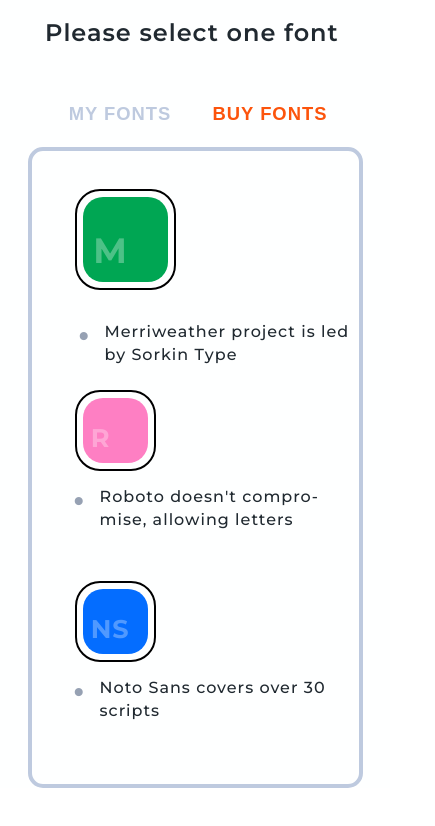
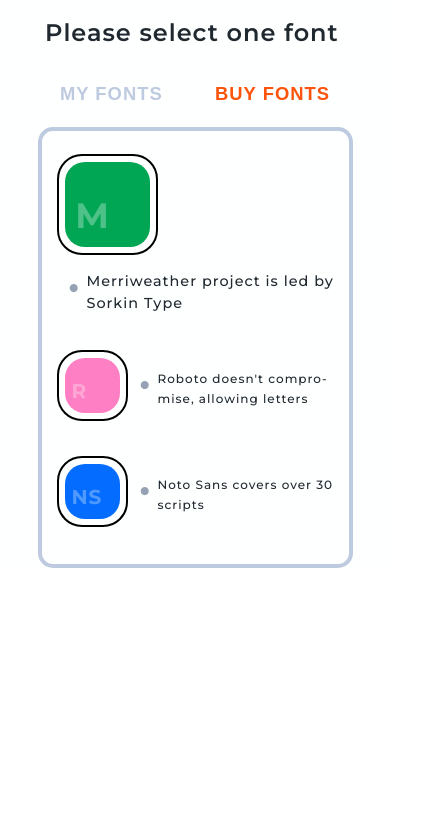
Before and after one commit to BrandonWingerAir/api-tab-btns-react, a React (Create React App) app: page / in a window 390 px wide. Shown: the top 826 px of the page, 435 px wide, since content can reach past the window. Built offline with nearby package versions, Linux system fonts and the light colour scheme.

Commit message:
icon background color & responsive style adjustments

```diff
--- a/src/App.css
+++ b/src/App.css
@@ -66,18 +66,6 @@
   font-size: 4rem;
 }
 
-#btn112 .btnIcon div {
-  background-color: #00a653;
-}
-
-#btn113 .btnIcon div {
-  background-color: #fe7fc3;
-}
-
-#btn114 .btnIcon div {
-  background-color: #046dff;
-}
-
 .btnText {
   font-size: 2rem;
   font-weight: 500;
@@ -124,23 +112,24 @@
   hyphens: auto;
 }
 
-@media only screen and (max-width: 900px) {
-
-  /* TODO: Fix, currently overwritten by styled component */
-  /* .tab-fonts_a {
+@media only screen and (max-width: 1200px) {
+  .tab-fonts_a {
     text-align: left;
+    margin-left: 20px;
   }
 
   .tab-fonts_b {
     text-align: right;
-  } */
+    margin-right: 20px;
+  }
 
   #btn112 {
     grid-column: 1 / span 2;
     grid-row: 1 / 1;
     margin-top: 0;
     margin-left: 0;
-    height: 185px;
+    height: 220px;
+    display: flex;
   }
 
   #btn113 {
@@ -162,7 +151,6 @@
   #btn112 .btnIcon {
     width: 90px;
     height: 90px;
-    display: inline-block;
   }
 
   .btnIcon span {
@@ -180,9 +168,22 @@
   }
 
   #btn112 .btnText {
-    display: inline-block;
     margin-left: 20px;
     width: 450px;
+  }
+
+  .btnText ul {
+    margin-top: 0;
+  }
+
+  #btn112 .btnText ul {
+    position: relative;
+    top: -15px;
+  }
+
+  .btnText ul li::before {
+    top: .65rem;
+    font-size: 3.5rem;
   }
 }
 
@@ -191,11 +192,20 @@
     margin-top: 0;
   }
 
+  .tab-fonts_a {
+    margin-left: 15px;
+  }
+
+  .tab-fonts_b {
+    margin-right: 15px;
+  }
+
   #btn112 {
+    grid-column: 1 / 1;
     grid-row: 1 / 1;
     margin-top: 0;
     margin-left: 0;
-    height: 185px;
+    height: 170px;
   }
 
   #btn113 {
@@ -209,9 +219,9 @@
   }
 
   .btnIcon {
-    width: 65px;
-    height: 65px;
-    margin-left: 10px;
+    width: 55px;
+    height: 55px;
+    margin-left: 0;
   }
 
   #btn112 .btnIcon {
@@ -220,7 +230,7 @@
   }
 
   .btnIcon span {
-    font-size: 1.6rem;
+    font-size: 1.25rem;
   }
 
   #btn112 .btnIcon span {
@@ -228,23 +238,31 @@
   }
 
   .btnText {
-    font-size: 1rem;
+    font-size: .75rem;
+    margin-left: 15px;
+    display: inline-block;
+  }
+
+  #btn112 .btnText {
+    font-size: .9rem;
+    margin-left: 0;
   }
 
   .btnText ul {
-    width: 250px;
+    width: 200px;
     margin-top: 0;
     left: 15px;
   }
 
-  #btn112 ul {
-    left: 20px;
+  #btn112 .btnText ul {
+    top: 0;
+    width: 250px;
   }
 
   .btnText ul li::before {
     font-size: 2rem;
-    width: 1.65rem;
-    margin-left: -1.65rem;
+    width: 1.15rem;
+    margin-left: -1.15rem;
   }
 
   #panelContainer {
--- a/src/App.js
+++ b/src/App.js
@@ -13,7 +13,7 @@
   margin: 0 auto;
   justify-content: space-between;
 
-  @media only screen and (max-width: 900px) {
+  @media only screen and (max-width: 1200px) {
     width: 575px;
     max-width: 100vw;
     display: block;
@@ -33,7 +33,7 @@
   font-size: 3.24rem;
   font-weight: 600;
 
-  @media only screen and (max-width: 900px) {
+  @media only screen and (max-width: 1200px) {
     font-size: 2rem;
   }
 
--- a/src/components/buttons/buttons.js
+++ b/src/components/buttons/buttons.js
@@ -28,7 +28,7 @@
                         className={styles.btn + " " + (activeBtn === btn.id ? styles.active : "")}
                     >
                         <div className='btnIcon'>
-                            <div>
+                            <div style={{backgroundColor: btn.color}}>
                                 <span>{btn.abbr}</span>
                             </div>
                         </div>
--- a/src/components/buttons/buttons.module.css
+++ b/src/components/buttons/buttons.module.css
@@ -28,10 +28,11 @@
     opacity: 50%;
 }
 
-@media only screen and (max-width: 900px) {
+@media only screen and (max-width: 1200px) {
     .container {
         grid-template-columns: repeat(2, 1fr);
         width: 575px;
+        padding-top: 0;
     }
 
     .btn {
@@ -44,12 +45,14 @@
 @media only screen and (max-width: 600px) {
     .container {
         grid-template-columns: repeat(1, 1fr);
-        width: 300px;
+        width: 315px;
+        padding: 10px 5px;
     }
 
     .btn {
-        height: 175px;
+        height: 90px;
         margin-left: 0;
-        padding: .5rem .5rem;
+        padding: .5rem 0;
+        display: flex;
     }
 }
--- a/src/components/tabs/tabStyles.js
+++ b/src/components/tabs/tabStyles.js
@@ -7,7 +7,7 @@
     justify-content: center;
     margin-right: 10px;
 
-    @media only screen and (max-width: 900px) {
+    @media only screen and (max-width: 1200px) {
         margin-right: 0;
     }
 `;
@@ -17,9 +17,8 @@
     width: 100%;
     padding: 20px 0;
     margin-top: 20px;
-    text-align: center;
     text-transform: uppercase;
-    font-size: 1.3rem;
+    font-size: 1.29rem;
     font-weight: 600;
     letter-spacing: 1px;
     background-color: transparent;
@@ -32,8 +31,9 @@
     }
     ${(p) => !p.active && p.inactiveStyle}
 
-    @media only screen and (max-width: 900px) {
+    @media only screen and (max-width: 1200px) {
         font-size: 1.15rem;
+        margin-top: 0;
     }
 `;
 
@@ -49,14 +49,15 @@
     border : 4px solid #becadf;
     border-radius: 15px;
 
-    @media only screen and (max-width: 900px) {
+    @media only screen and (max-width: 1200px) {
         width: 575px;
+        padding: 0 0 10px 0;
     }
 
     @media only screen and (max-width: 600px) {
-        width: 335px;
+        width: 315px;
         margin-bottom: 25px;
-        padding: 20px 5px 10px 15px;
+        padding: 5px 5px 10px 10px;
     }
 `;
 
```
